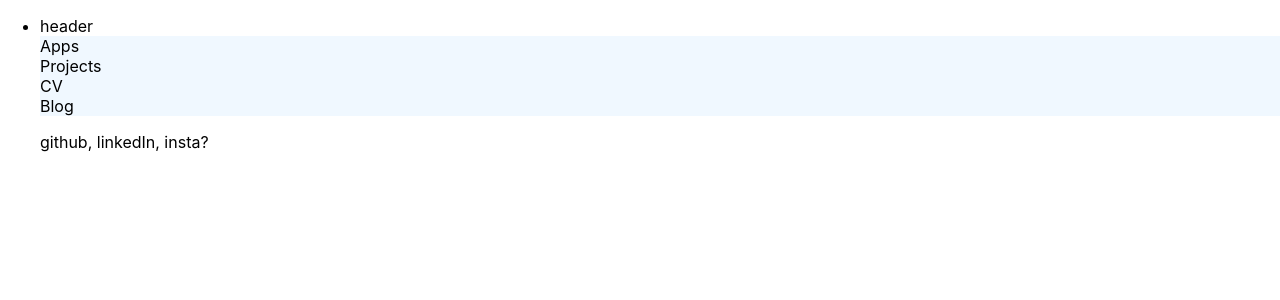
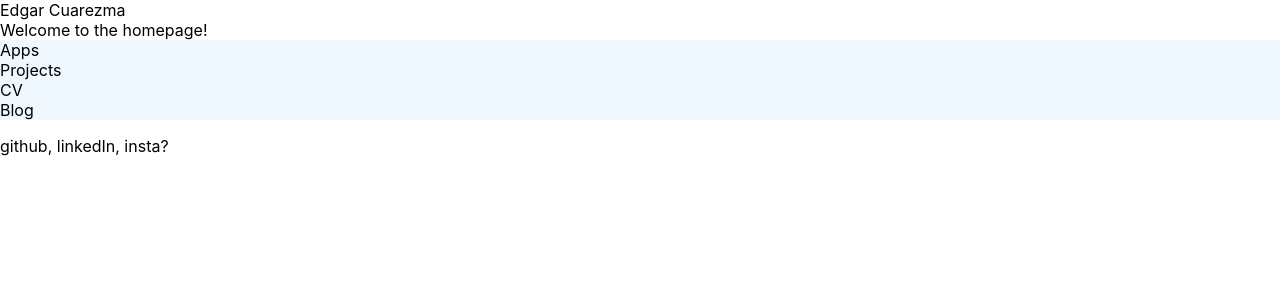
Before and after one commit to ecuarezma/portfolio, a React (Create React App) app: page / in a window 1280 px wide. Shown: the top 300 px of the page. Built offline with nearby package versions, Linux system fonts and the light colour scheme.

Commit message:
Set up intial pages with react router

```diff
--- a/src/App.js
+++ b/src/App.js
@@ -1,4 +1,7 @@
 import React, { Component } from "react";
+import { Switch, Route } from "react-router-dom";
+import Header from "./Components/Header";
+import Home from "./Pages/Home";
 import Navbar from "./Components/Navbar";
 import Footer from "./Components/Footer";
 import "./App.css";
@@ -14,11 +17,14 @@ class App extends Component {
   render() {
     return (
       <div>
-        <ul>
-          <li>header</li>
-          <Navbar darkMode={this.state.isDarkMode} />
-          <Footer />
-        </ul>
+        <Header />
+        <Switch>
+          <Route path="/" render={() => <Home />} />
+          <Route />
+          <Route />
+        </Switch>
+        <Navbar darkMode={this.state.isDarkMode} />
+        <Footer />
       </div>
     );
   }
--- a/src/Components/Header/index.js
+++ b/src/Components/Header/index.js
@@ -0,0 +1,11 @@
+import React from "react";
+
+const Header = props => {
+  return (
+    <div>
+      <header>Edgar Cuarezma</header>
+    </div>
+  );
+};
+
+export default Header;
--- /dev/null
+++ b/src/Pages/Home/index.js
@@ -0,0 +1,11 @@
+import React from "react";
+
+const Home = props => {
+  return (
+    <div>
+      <header>Welcome to the homepage!</header>
+    </div>
+  );
+};
+
+export default Home;
```
Also changed, not shown: src/Pages/Home/home.module.css (added).
